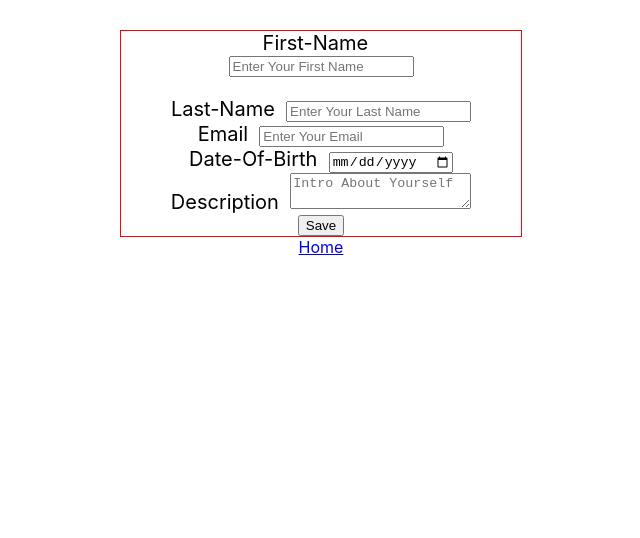
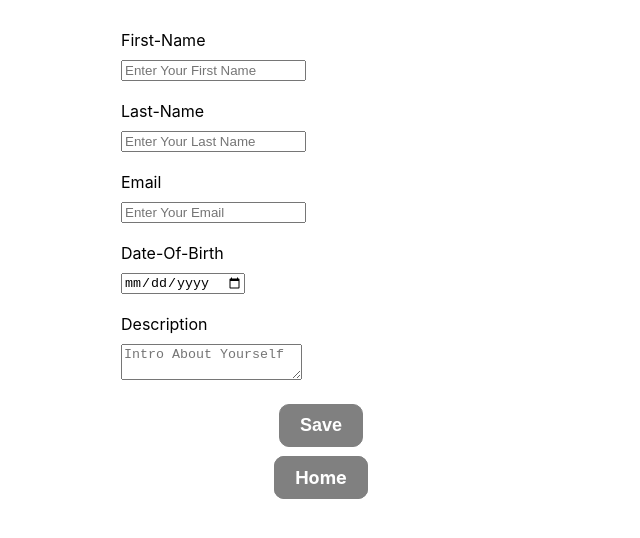
Before and after one commit to chandudeore/unotag, a React (Create React App) app: page /create in a window 1280 px wide. Shown: the top 538 px of the page, without its empty margins (319-959 px from the left). Built offline with nearby package versions, Linux system fonts and the light colour scheme.

Commit message:
complete

```diff
--- a/src/components/Create.jsx
+++ b/src/components/Create.jsx
@@ -34,7 +34,7 @@ export default function Create() {
     <>
       <div className="container">
         <form onSubmit={handleSubmit}>
-          <div>
+          <div className="form-label">
             <label htmlFor="fname">First-Name &nbsp;</label>
             <br />
             <input
@@ -46,7 +46,9 @@ export default function Create() {
             />
           </div>
           <br />
+          <div className="form-label">
             <label htmlFor="lname">Last-Name &nbsp;</label>
+            <br />
             <input
               type="text"
               placeholder="Enter Your Last Name"
@@ -54,8 +56,11 @@ export default function Create() {
               onChange={handleChange}
               required
             />
+          </div>
           <br />
+          <div className="form-label">
             <label htmlFor="email">Email &nbsp;</label>
+            <br />
             <input
               type="email"
               onChange={handleChange}
@@ -63,25 +68,36 @@ export default function Create() {
               name="email"
               required
             />
+          </div>
           <br />
+          <div className="form-label">
             <label htmlFor="dob">Date-Of-Birth &nbsp;</label>
+            <br />
             <input type="date" name="dateOfBirth" onChange={handleChange} />
+          </div>
           <br />
+          <div className="form-label">
             <label htmlFor="description">Description &nbsp;</label>
+            <br />
             <textarea
               name="description"
               onChange={handleChange}
               required
               placeholder="Intro About Yourself"
             ></textarea>
+          </div>
           <div>
-            <button type="submit">Save</button>
+            <button type="submit" className="link2">
+              Save
+            </button>
           </div>
         </form>
       </div>
       {/* Back to Home Page Link */}
       <div>
-        <Link to={"/"}>Home</Link>
+        <Link to={"/"} className="btn2">
+          Home
+        </Link>
       </div>
     </>
   );
--- a/src/style/Create.css
+++ b/src/style/Create.css
@@ -1,10 +1,39 @@
 .container{
     width: 400px;
-    border: 1px solid red;
     margin: auto;
     margin-top: 30px;
 }
-label{
-    font-size: 20px;
+.form-label{
     text-align: start;
 }
+input{
+    margin-top: 10px;
+}
+textarea{
+    margin-top: 10px;
+}
+.link2{
+    border: 1px solid gray;
+    margin-top: 20px;
+    margin-bottom: 20px;
+    padding: 10px 20px;
+    font-size: 18px;
+    font-weight: bold;
+    border-radius: 10px;
+    background-color: gray;
+    cursor: pointer;
+    color: #fff;
+}
+.btn2{
+border: 1px solid gray;
+    margin-top: 20px;
+    margin-bottom: 20px;
+    padding: 10px 20px;
+    font-size: 18px;
+    font-weight: bold;
+    border-radius: 10px;
+    background-color: gray;
+    cursor: pointer;
+    color: #fff;
+    text-decoration: none;
+}
```
Lines whose indentation alone changed are shown as unchanged.
